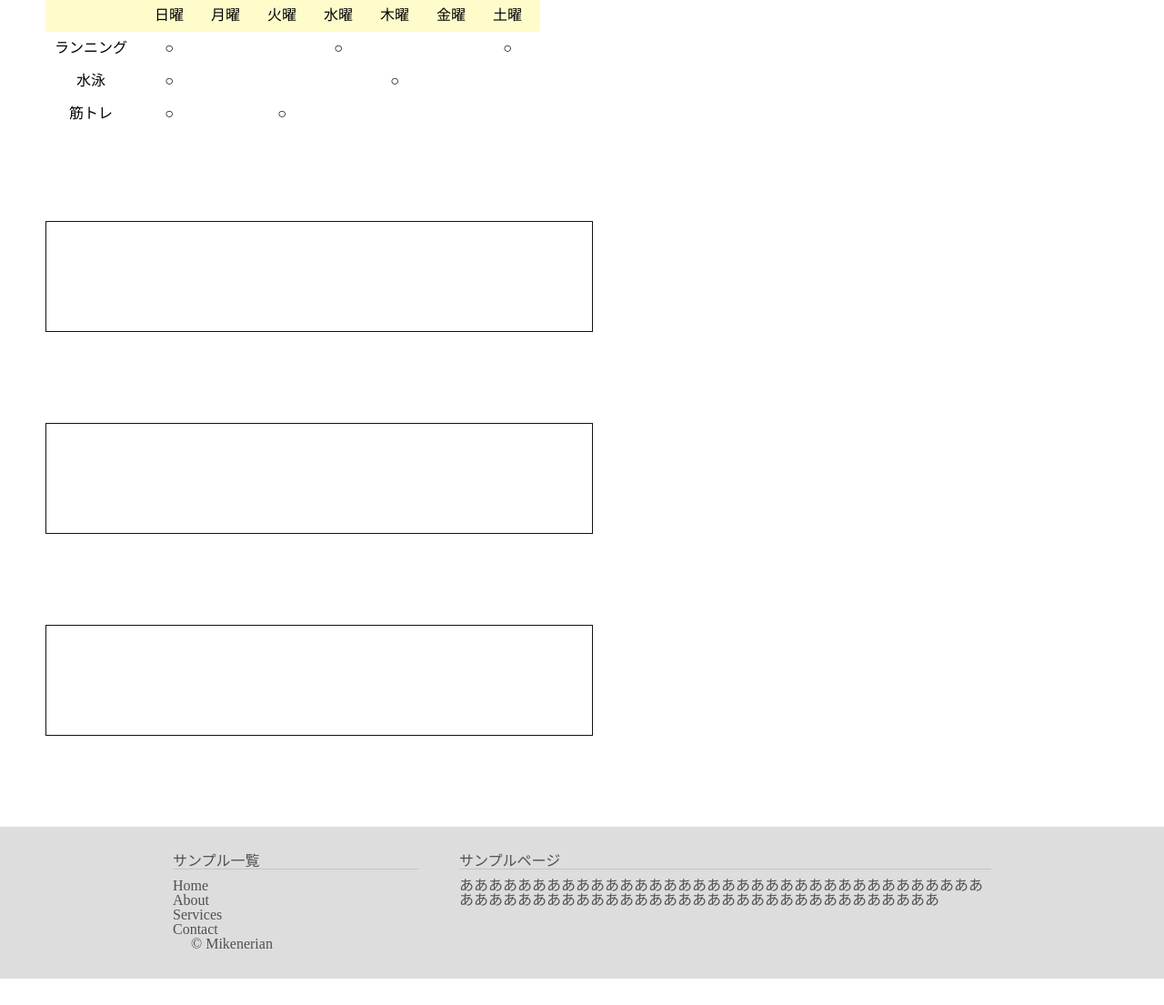
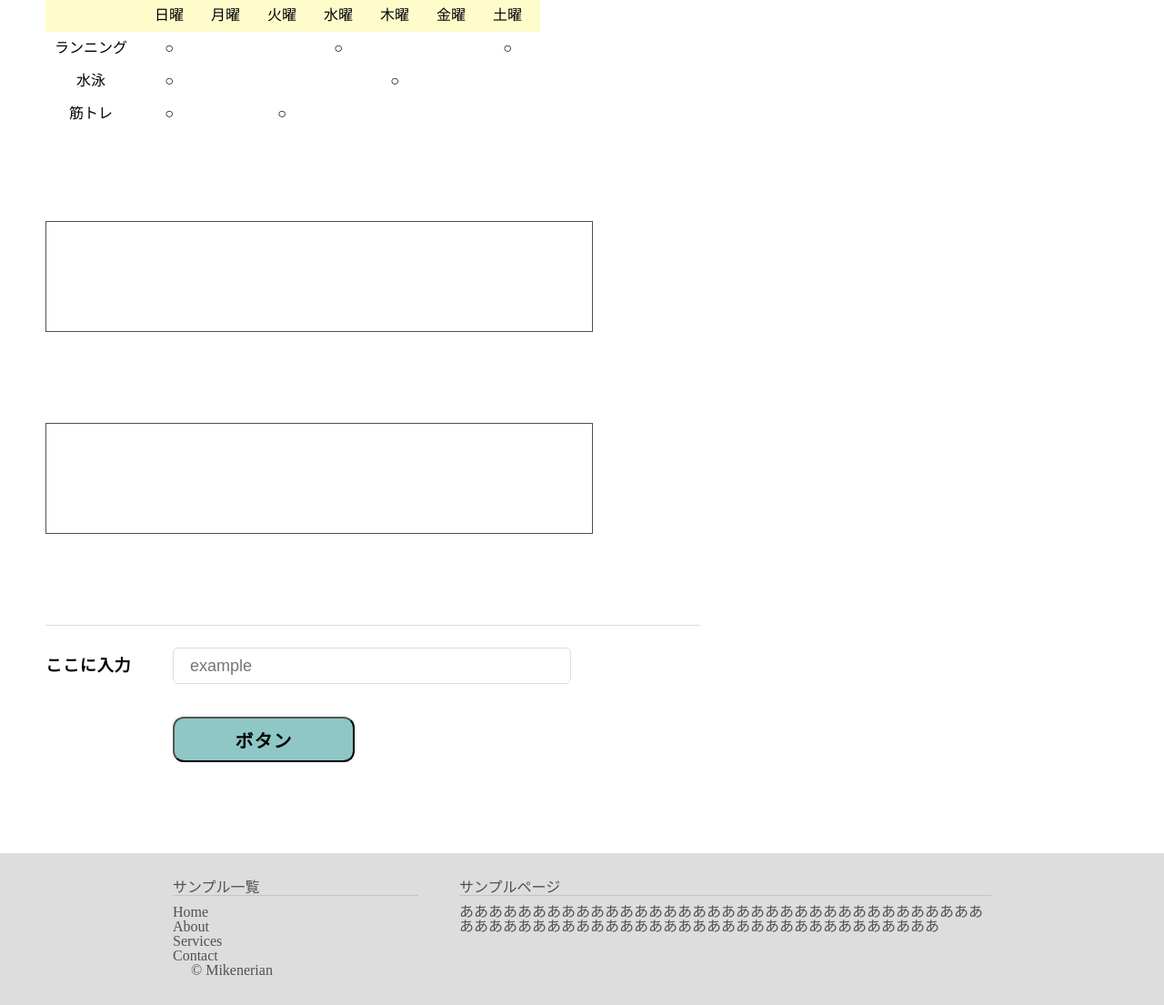
Before and after one commit to Mikenerian/sample_page, a web app: file simple_page.html in a window 1280 px wide. Shown: the part 165-1270 px from the top of the page at 91% size. Before the commit the page ends 1241 px from the top, so only its background shows below. Run offline with its HTML, style and script files only (its server is not run), Linux system fonts and the light colour scheme.

Commit message:
made sample form

```diff
--- a/css/simple_page.css
+++ b/css/simple_page.css
@@ -1,12 +1,14 @@
+/* まだ未定の欄を埋めるボックスの設定 */
 .pre-box {
     width:600px;
     height:120px;
-    border:1px solid #111111;
+    border:1px solid #505050;
     margin: 100px 50px 100px 50px;
 }
 
+/* フッターの設定 */
 footer {
-    background-color: #DDDDDD;
+    background-color: #ddd;
     color: #505050;
     padding: 30px;
 }
@@ -81,3 +83,100 @@ footer .wrap .copyright {
         border-bottom: 1px #c4c4c4 solid;
     }
 }
+
+/* formの設定 */
+.form {
+    max-width:720px;
+    margin: 100px auto 100px 50px;
+}
+
+@media screen and (max-width: 480px) {
+    .form {
+        margin-top: 40px;
+    }
+}
+
+.form-item {
+    border-top: 1px solid #ddd;
+    padding-top: 24px;
+    padding-bottom: 24px;
+    width: 100%;
+    display: flex;
+    align-items: center;
+}
+
+@media screen and (max-width: 480px) {
+    .form-item {
+        padding-left: 14px;
+        padding-right: 14px;
+        padding-top: 16px;
+        padding-bottom: 16px;
+        flex-wrap: wrap;
+    }
+}
+
+.form-item-label {
+    width: 100%;
+    max-width: 100px;
+    letter-spacing: 0.05em;
+    font-weight: bold;
+    font-size: 18px;
+}
+
+@media screen and (max-width: 480px) {
+    .form-item-label {
+        max-width: inherit;
+        display: flex;
+        align-items: center;
+        font-size: 15px;
+    }
+}
+
+.form-item-input {
+    border: 1px solid #ddd;
+    border-radius: 6px;
+    margin-left: 40px;
+    padding-left: 1em;
+    padding-right: 1em;
+    height: 36px;
+    flex: 1;
+    width: 100%;
+    max-width: 400px;
+    background: #fff;
+    font-size: 18px;
+}
+
+@media screen and (max-width: 480px) {
+    .form-item-input {
+        margin-left: 0;
+        margin-top: 18px;
+        height: 40px;
+        flex: inherit;
+        font-size: 15px;
+    }
+}
+
+.form-btn {
+    border-radius: 12px;
+    margin-top: 12px;
+    margin-left: 140px;
+    margin-right: auto;
+    width: 200px;
+    height: 50px;
+    display: block;
+    letter-spacing: 0.05em;
+    background: #8EC7C6;
+    color: fff;
+    font-weight: bold;
+    font-size: 20px;
+}
+
+@media screen and (max-width: 480px) {
+    .form-btn {
+        margin-top: 24px;
+        padding-top: 8px;
+        padding-bottom: 8px;
+        width: 160px;
+        font-size: 16px;
+    }
+}
--- a/simple_page.html
+++ b/simple_page.html
@@ -28,6 +28,7 @@
                 </nav>
             </div>
         </header>
+
         <main>
             <section class="simple-table">
                 <table>
@@ -73,6 +74,7 @@
                     </tr>
                 </table>
             </section>
+
             <section>
                 <div class="pre-box"></div>
             </section>
@@ -80,9 +82,18 @@
                 <div class="pre-box"></div>
             </section>
             <section>
-                <div class="pre-box"></div>
+                <div class="form">
+                    <div class="form-item">
+                        <p class="form-item-label">
+                            ここに入力
+                        </p>
+                        <input type="text" class="form-item-input" placeholder="example">
+                    </div>
+                    <input type="submit" class="form-btn" value="ボタン">
+                </div>
             </section>
         </main>
+
         <footer>
             <div class="wrap">
                 <div class="box">
```
